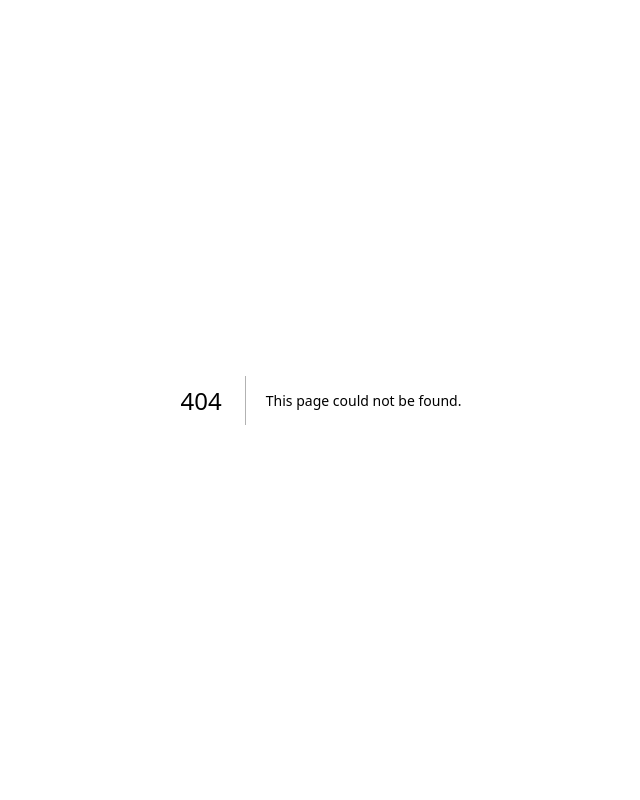
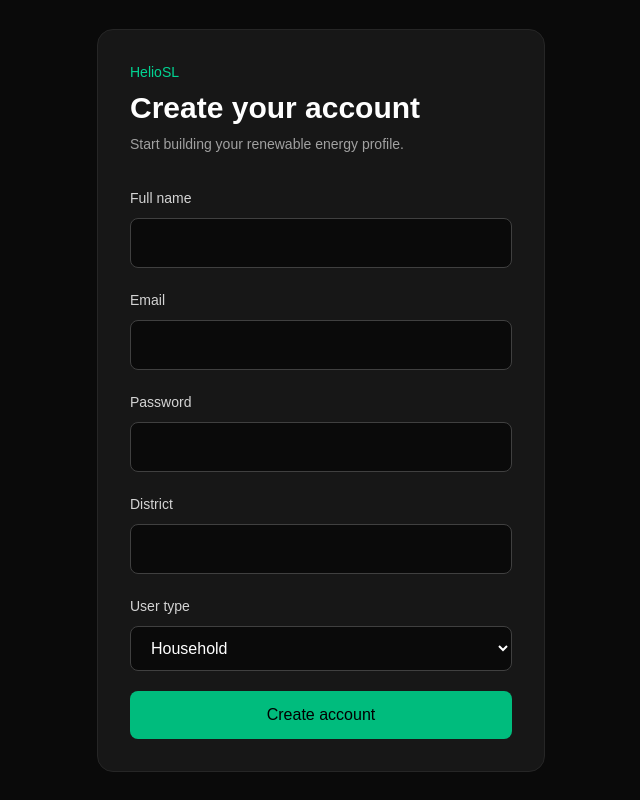
Before and after one commit to inthiiii/HelioSL, a Next.js app in the folder frontend/: page /register in a window 1280 px wide. Before the commit this address had no page. Shown: the whole page, without its empty margins (319-959 px from the left). Built offline with nearby package versions, Linux system fonts and the light colour scheme; no server answers.

Commit message:
feat: add registration page

```diff
--- /dev/null
+++ b/frontend/app/register/page.tsx
@@ -0,0 +1,176 @@
+"use client";
+
+import { FormEvent, useState } from "react";
+
+import { registerUser } from "@/services/auth-service";
+
+
+export default function RegisterPage() {
+  const [fullName, setFullName] = useState("");
+  const [email, setEmail] = useState("");
+  const [password, setPassword] = useState("");
+  const [district, setDistrict] = useState("");
+  const [userType, setUserType] = useState("household");
+
+  const [error, setError] = useState("");
+  const [success, setSuccess] = useState("");
+  const [loading, setLoading] = useState(false);
+
+
+  async function handleSubmit(
+    event: FormEvent<HTMLFormElement>
+  ) {
+    event.preventDefault();
+
+    setError("");
+    setSuccess("");
+    setLoading(true);
+
+    try {
+      await registerUser({
+        full_name: fullName,
+        email,
+        password,
+        district: district || undefined,
+        user_type: userType,
+      });
+
+      setSuccess("Account created successfully.");
+      setFullName("");
+      setEmail("");
+      setPassword("");
+      setDistrict("");
+      setUserType("household");
+    } catch (err) {
+      if (err instanceof Error) {
+        setError(err.message);
+      } else {
+        setError("Registration failed");
+      }
+    } finally {
+      setLoading(false);
+    }
+  }
+
+
+  return (
+    <main className="min-h-screen flex items-center justify-center bg-neutral-950 px-6">
+      <div className="w-full max-w-md rounded-2xl border border-neutral-800 bg-neutral-900 p-8">
+        <div className="mb-8">
+          <p className="text-sm text-emerald-400">
+            HelioSL
+          </p>
+
+          <h1 className="mt-2 text-3xl font-semibold text-white">
+            Create your account
+          </h1>
+
+          <p className="mt-2 text-sm text-neutral-400">
+            Start building your renewable energy profile.
+          </p>
+        </div>
+
+        <form
+          onSubmit={handleSubmit}
+          className="space-y-5"
+        >
+          <div>
+            <label className="text-sm text-neutral-300">
+              Full name
+            </label>
+
+            <input
+              value={fullName}
+              onChange={(e) => setFullName(e.target.value)}
+              required
+              className="mt-2 w-full rounded-lg border border-neutral-700 bg-neutral-950 px-4 py-3 text-white"
+            />
+          </div>
+
+          <div>
+            <label className="text-sm text-neutral-300">
+              Email
+            </label>
+
+            <input
+              type="email"
+              value={email}
+              onChange={(e) => setEmail(e.target.value)}
+              required
+              className="mt-2 w-full rounded-lg border border-neutral-700 bg-neutral-950 px-4 py-3 text-white"
+            />
+          </div>
+
+          <div>
+            <label className="text-sm text-neutral-300">
+              Password
+            </label>
+
+            <input
+              type="password"
+              value={password}
+              onChange={(e) => setPassword(e.target.value)}
+              required
+              minLength={8}
+              className="mt-2 w-full rounded-lg border border-neutral-700 bg-neutral-950 px-4 py-3 text-white"
+            />
+          </div>
+
+          <div>
+            <label className="text-sm text-neutral-300">
+              District
+            </label>
+
+            <input
+              value={district}
+              onChange={(e) => setDistrict(e.target.value)}
+              className="mt-2 w-full rounded-lg border border-neutral-700 bg-neutral-950 px-4 py-3 text-white"
+            />
+          </div>
+
+          <div>
+            <label className="text-sm text-neutral-300">
+              User type
+            </label>
+
+            <select
+              value={userType}
+              onChange={(e) => setUserType(e.target.value)}
+              className="mt-2 w-full rounded-lg border border-neutral-700 bg-neutral-950 px-4 py-3 text-white"
+            >
+              <option value="household">
+                Household
+              </option>
+
+              <option value="business">
+                Business
+              </option>
+            </select>
+          </div>
+
+          {error && (
+            <p role="alert" className="text-sm text-red-400">
+              {error}
+            </p>
+          )}
+
+          {success && (
+            <p role="status" className="text-sm text-emerald-400">
+              {success}
+            </p>
+          )}
+
+          <button
+            type="submit"
+            disabled={loading}
+            className="w-full rounded-lg bg-emerald-500 px-4 py-3 font-medium text-black disabled:opacity-50"
+          >
+            {loading
+              ? "Creating account..."
+              : "Create account"}
+          </button>
+        </form>
+      </div>
+    </main>
+  );
+}
```
